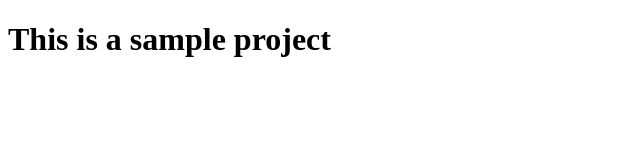
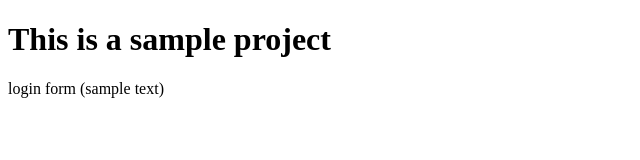
Before and after one commit to Daltraxx/sample-project, a plain HTML site: page index.html in a window 1280 px wide. Shown: the whole page, without its empty margins (0-640 px from the left). Drawn offline with Linux system fonts and the light colour scheme.

Commit message:
Add login theoretical login form

```diff
--- a/index.html
+++ b/index.html
@@ -8,6 +8,7 @@
     <body>
         <main>
             <h1>This is a sample project</h1>
+            login form (sample text)
         </main>
     </body>
 </html>
```
Also changed, not shown: login.html (added, +1 -0 lines).
